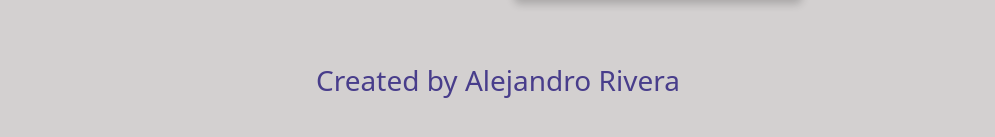
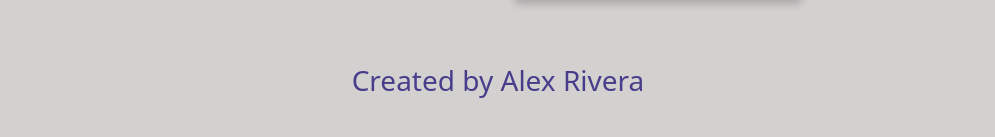
Before and after one commit to alexriverau/gallery-of-horns, a React (Create React App) app: page / in a window 1280 px wide. Shown: the part 3345-3482 px from the top of the page, without its empty margins (142-1137 px from the left). Built offline with nearby package versions, Linux system fonts and the light colour scheme.

Commit message:
updates footer

```diff
--- a/src/Footer.js
+++ b/src/Footer.js
@@ -4,7 +4,7 @@ class Footer extends React.Component {
   render() {
     return (
       <>
-        <h3>Created by Alejandro Rivera</h3>
+        <h3>Created by Alex Rivera</h3>
       </>
     );
   }
```
